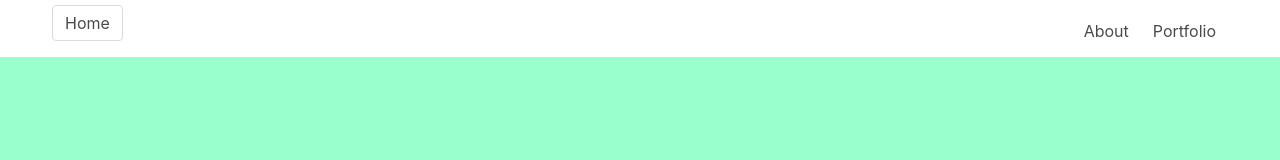
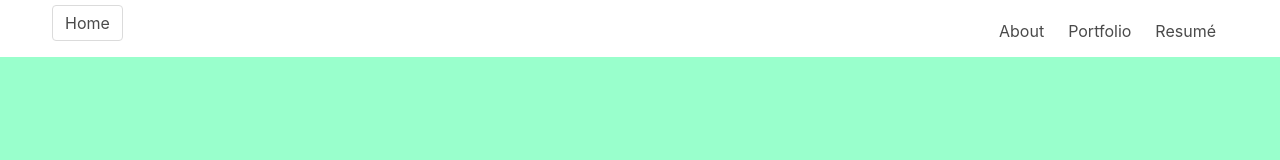
Before and after one commit to ARodriguezHacks/ARodriguezHacks.github.io, a React (Create React App) app: page / in a window 1280 px wide. Shown: the top 160 px of the page. Built offline with nearby package versions, Linux system fonts and the light colour scheme.

Commit message:
Add Resume

```diff
--- a/src/App.js
+++ b/src/App.js
@@ -9,6 +9,7 @@ import 'react-bulma-components/dist/react-bulma-components.min.css';
 import Homepage from './components/Homepage';
 import About from './components/About';
 import Portfolio from './components/Portfolio';
+import Resume from './pdf/ANGIE_RODRIGUEZ_2020_resume.pdf';
 
 library.add(fab, faCoffee, faHeart, faEnvelope);
 
@@ -42,6 +43,7 @@ class App extends Component {
               <div className="navbar-end">
                 <Link to='/About' className="navbar-item">About</Link>
                 <Link to='/Portfolio' className="navbar-item">Portfolio</Link>
+                <Link to={Resume} target="_blank" rel="noopener noreferrer" className="navbar-item">Resumé</Link>
               </div>
             </div>
           </nav>
@@ -50,6 +52,7 @@ class App extends Component {
           <Route exact path="/" component={Homepage} />
           <Route path="/about" component={About} />
           <Route path="/portfolio" component={Portfolio} />
+          <Route path="/resume" component={Resume} />
         </main>
         <footer className="footer footer-position">
           <div className="content">
```
Also changed, not shown: 1 other file (tests, documents, lock files or other folders).
